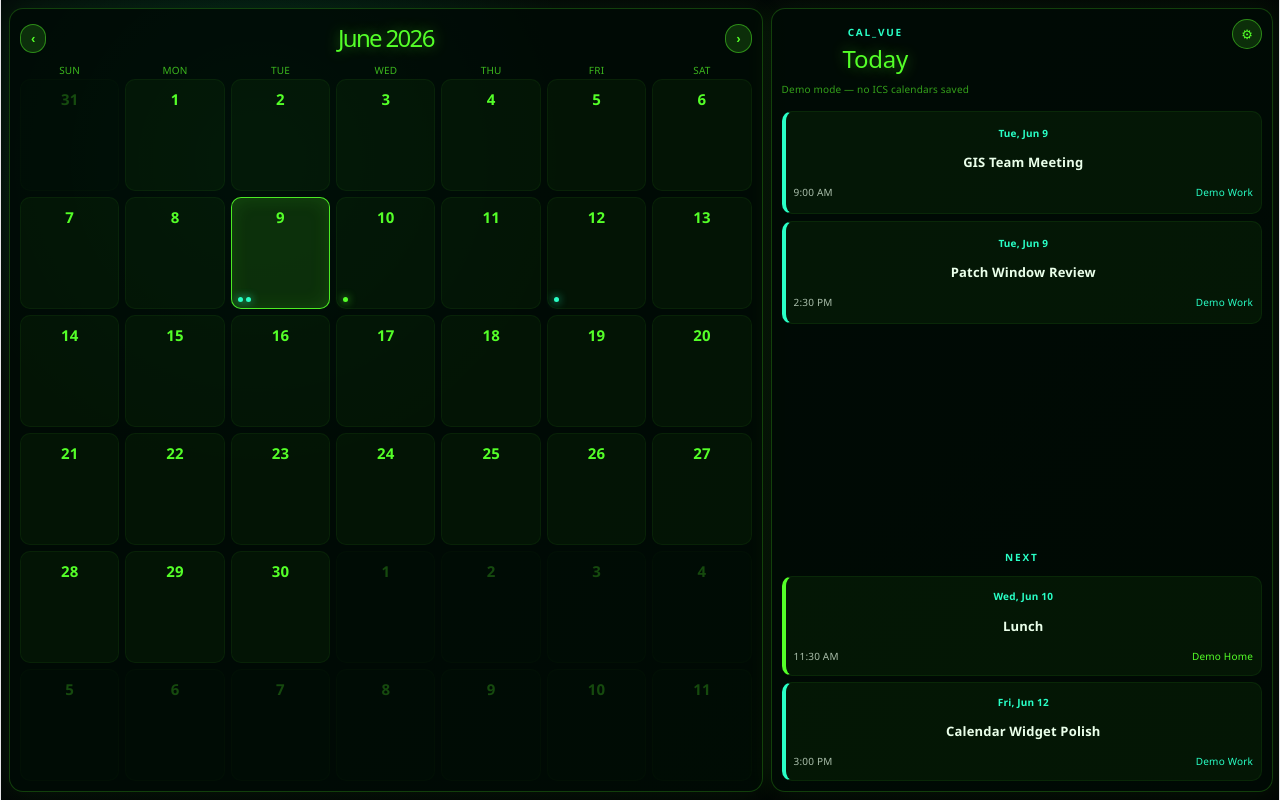
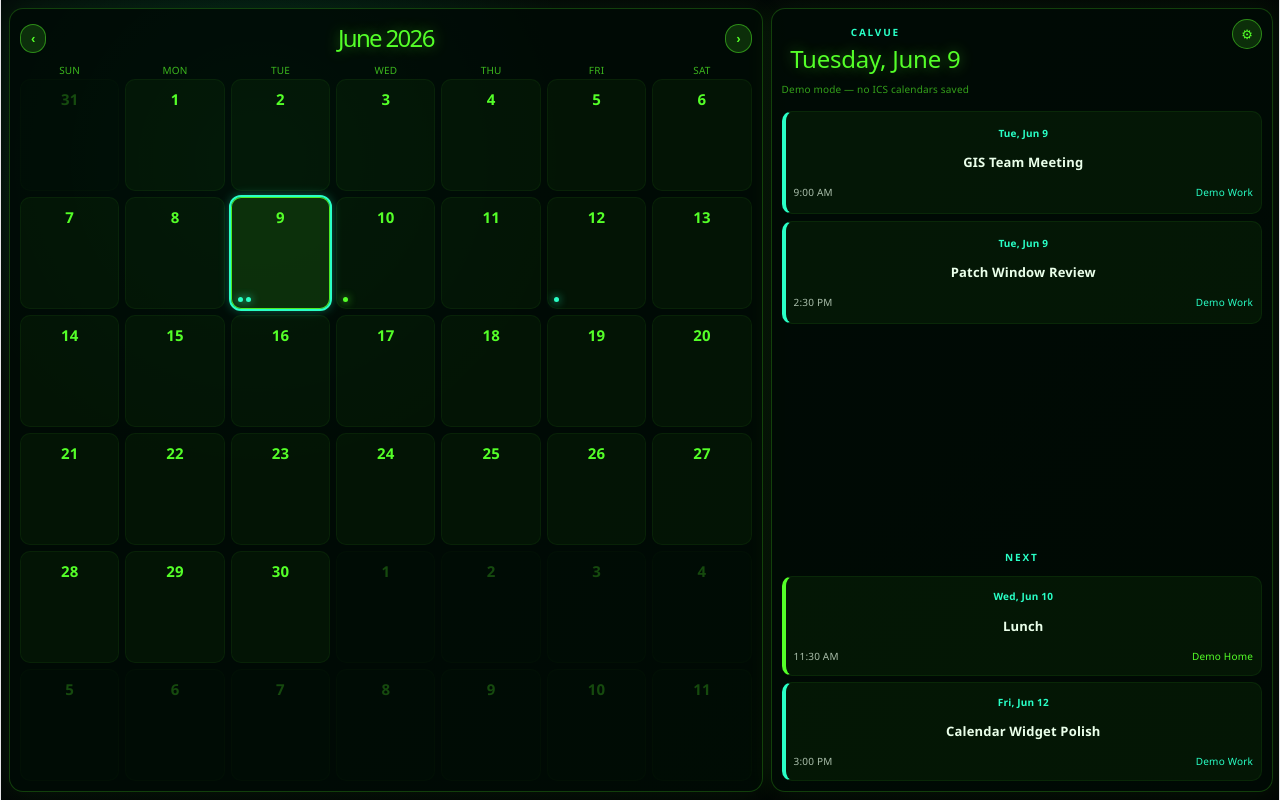
Before and after one commit to ajbaron33/Cal_Vue, a React (Vite) app: page / in a window 1280 px wide. Built offline with nearby package versions, Linux system fonts and the light colour scheme.

Commit message:
Add selectable calendar days

```diff
--- a/src/App.css
+++ b/src/App.css
@@ -299,3 +299,16 @@ button {
 .settingsActions button {
   flex: 1;
 }
+.day {
+    cursor: pointer;
+    transition: 0.15s;
+}
+
+.day:hover {
+    transform: scale(1.03);
+}
+
+.day.selected {
+    outline: 2px solid #29ffc6;
+    box-shadow: 0 0 12px rgba(41,255,198,.45);
+}
--- a/src/App.jsx
+++ b/src/App.jsx
@@ -17,6 +17,7 @@ const DEFAULT_CALENDARS = [
 
 function App() {
   const [cursor, setCursor] = useState(new Date());
+  const [selectedDate, setSelectedDate] = useState(new Date());
   const [calendars, setCalendars] = useState(loadSavedCalendars());
   const [events, setEvents] = useState([]);
   const [status, setStatus] = useState("Demo mode");
@@ -75,8 +76,8 @@ function App() {
   const days = buildMonth(cursor);
   const today = new Date();
 
-  const todayEvents = events
-    .filter((event) => sameDay(event.start, today))
+  const selectedEvents = events
+    .filter(event => sameDay(event.start, selectedDate))
     .sort((a, b) => a.start - b.start);
 
   const nextEvents = events
@@ -116,8 +117,10 @@ function App() {
                 className={[
                   "day",
                   !day.currentMonth ? "muted" : "",
-                  sameDay(day.date, today) ? "today" : ""
+                  sameDay(day.date, today) ? "today" : "",
+                  sameDay(day.date, selectedDate) ? "selected" : ""
                 ].join(" ")}
+                onClick={() => setSelectedDate(new Date(day.date))}
               >
                 <div className="dayNum">{day.date.getDate()}</div>
 
@@ -141,8 +144,14 @@ function App() {
       <section className="agendaPanel">
         <div className="agendaHeader">
           <div>
-            <div className="eyebrow">Cal_Vue</div>
-            <h2>Today</h2>
+            <div className="eyebrow">CalVue</div>
+            <h2>
+               {selectedDate.toLocaleDateString("default", {
+                    weekday: "long",
+                    month: "long",
+                    day: "numeric"
+               })}
+            </h2>
             <p className="status">{status}</p>
           </div>
 
@@ -156,10 +165,10 @@ function App() {
         ) : (
           <>
             <div className="agendaList">
-              {todayEvents.length === 0 ? (
+              {selectedEvents.length === 0 ? (
                 <div className="emptyState">No events today</div>
               ) : (
-                todayEvents.map((event, index) => (
+                selectedEvents.map((event, index) => (
                   <EventCard event={event} key={index} />
                 ))
               )}
```
